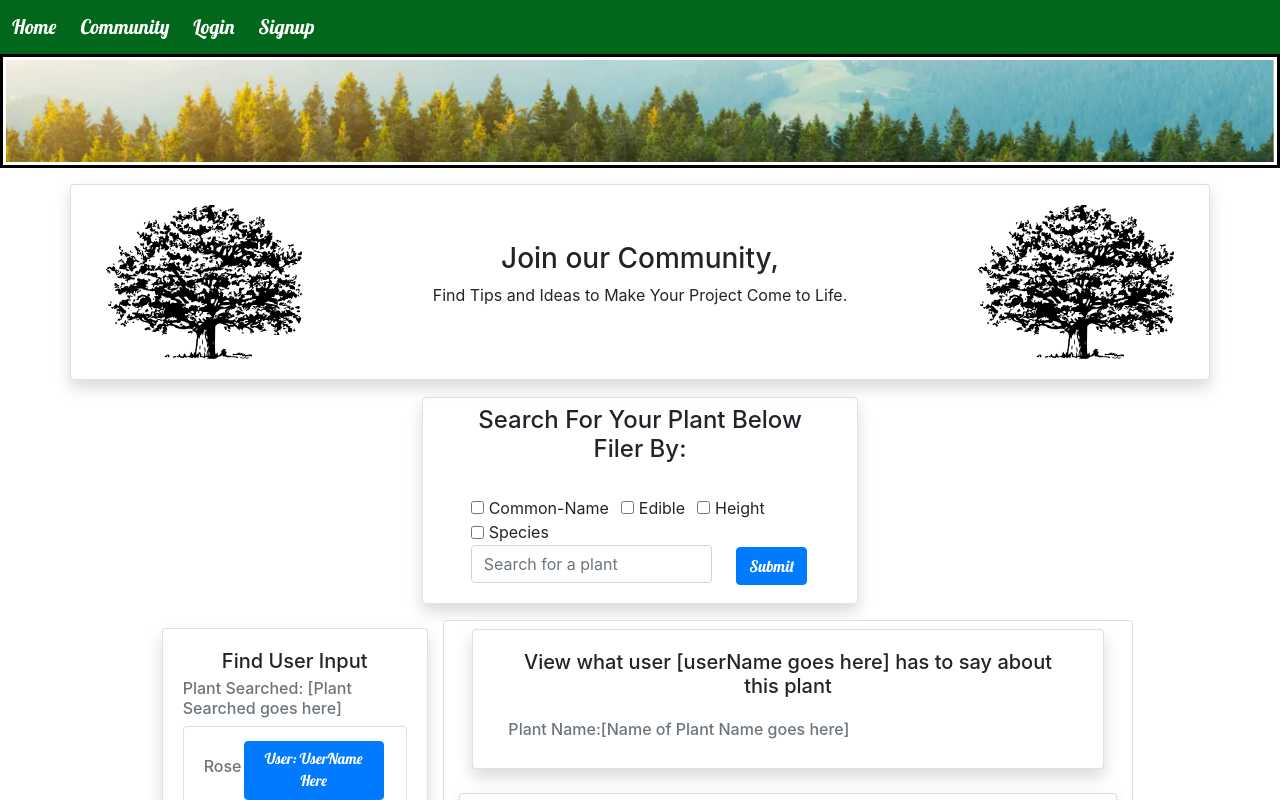
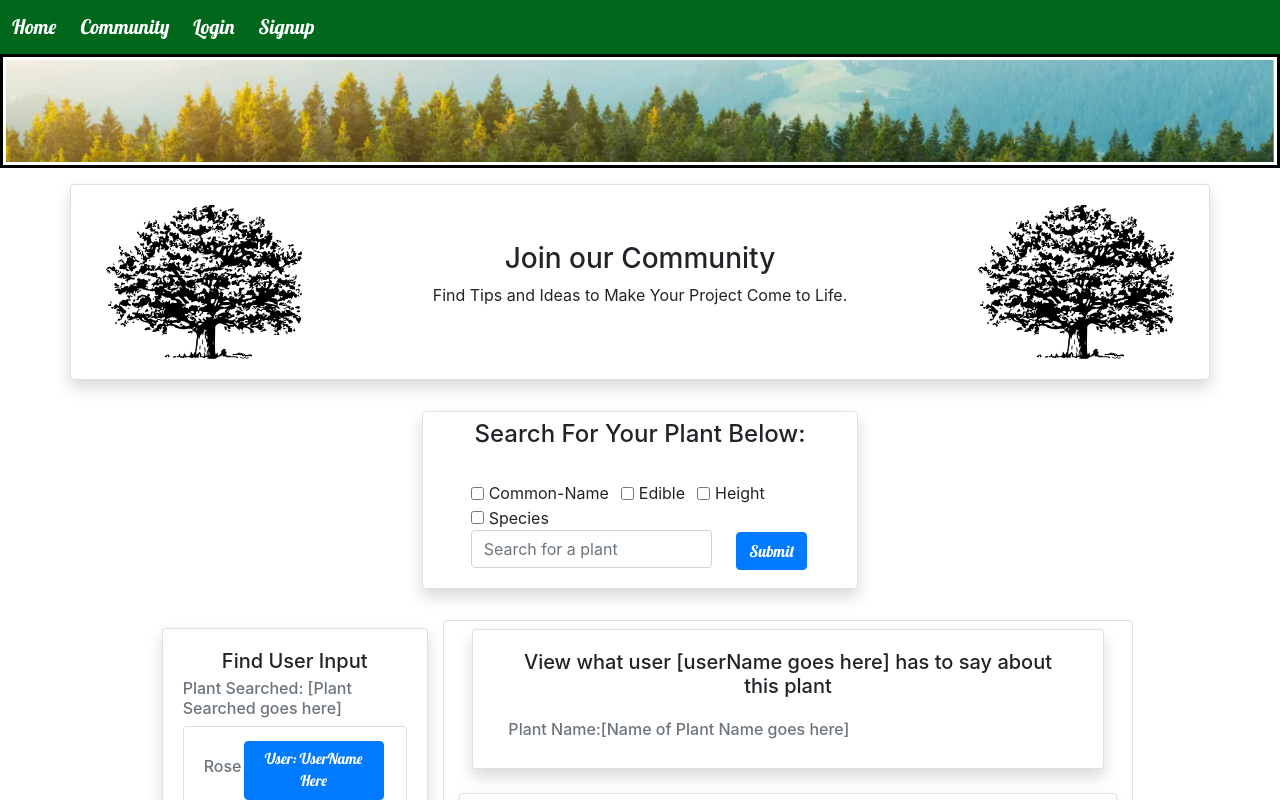
Before and after one commit to Deftone1/plant-ahead, a React (Create React App) app in the folder client/: page /community in a window 1280 px wide. Shown: the top 800 px of the page. Built offline with nearby package versions, Linux system fonts and the light colour scheme.

Commit message:
adjusted card layout to fill in blank areas

```diff
--- a/client/src/components/GetStartedList.js
+++ b/client/src/components/GetStartedList.js
@@ -6,7 +6,7 @@ function GetStartedList(props) {
 
 
         <div className="row getStartedLists d-flex justify-content-center pt-5 pb-5">
-            <div className="card shadow " style={{ width: '15rem' }}>
+            <div className="card shadow " style={{ width: '30rem' }}>
 
                 <div className="card-body ">
 
--- a/client/src/components/JoinCommunityTitle.js
+++ b/client/src/components/JoinCommunityTitle.js
@@ -8,7 +8,7 @@ function JoinCommunityTitle(props) {
             <div className="card-body col-md-12 col-sm-3 d-flex justify-content-between align-items-center">
                 <span><img src={Tree} alt="Tree" /></span>
                 <div >
-                    <h3>Join our Community,</h3>
+                    <h3>Join our Community</h3>
                     <p>Find Tips and Ideas to Make Your Project Come to Life.</p>
                 </div>
 
--- a/client/src/components/Results.js
+++ b/client/src/components/Results.js
@@ -33,7 +33,7 @@ function Results(props) {
 
 
     return (
-        <div className="col-md-8 mx-auto   border shadow" >
+        <div className="col-md-11 mx-auto border shadow results-box" >
             <div className="row">
                 <div className="col">
                     <h3 className="searchTitle">Search Results:</h3>
--- a/client/src/components/SearchForm.js
+++ b/client/src/components/SearchForm.js
@@ -6,8 +6,8 @@ function SearchForm(props) {
 
     <section className="row mainSection d-flex  justify-content-center align-items-center">
       <div className="col-md-4 col-xs-2 border pr-5 pl-5 pt-2 shadow rounded"  >
-        <h4 className="text-center">Search For Your Plant Below<br />
-              Filer By:</h4><br />
+        <h4 className="text-center">Search For Your Plant Below:<br />
+              </h4><br />
         <form >
           <div className="form-check form-check-inline">
             <input className="form-check-input" type="checkbox" id="commonName" value="option1" />
@@ -25,7 +25,7 @@ function SearchForm(props) {
             <input className="form-check-input" type="checkbox" id="species" value="option2" />
             <label className="form-check-label" htmlFor="inlineCheckbox2">Species</label>
           </div>
-          <div className="form-group d-flex   ">
+          <div className="form-group d-flex">
             <input type="text"
               className="form-control"
               placeholder="Search for a plant"
--- a/client/src/components/UserProfile.js
+++ b/client/src/components/UserProfile.js
@@ -6,13 +6,13 @@ function UserProfile(props) {
 
 
         <div className="row d-flex justify-content-center pt-2">
-            <div className="card shadow " style={{ width: '15rem' }}>
-                <div className="card-body ">
+            <div className="card shadow" style={{ width: '50rem' }}>
+                <div className="card-body">
                     <img className="card-image rounded img-thumbnail mx-auto d-block" alt="Profile" style={{ maxWidth: "50%", maxHeight: "50%" }} src={Plant} />
                     <h5 className="card-title text-center">User Name</h5>
                     <h6 className="card-subtitle mb-2 text-muted">Bio:</h6>
                     <p className="card-text">Lorem ipsum dolor sit amet, consectetur adipiscing elit. Aliquam a imperdiet lacus, nec scelerisque lorem.</p>
-                    <button className="btn btn-primary">Sign-Out</button>
+                    {/* <button className="btn btn-primary">Sign-Out</button> */}
 
                 </div>
             </div>
```
Also changed, not shown: client/src/styles/Results.css (line endings or trailing spaces).
